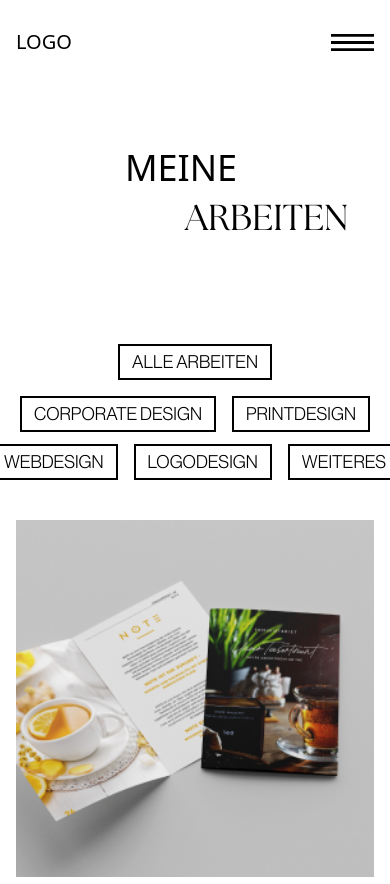
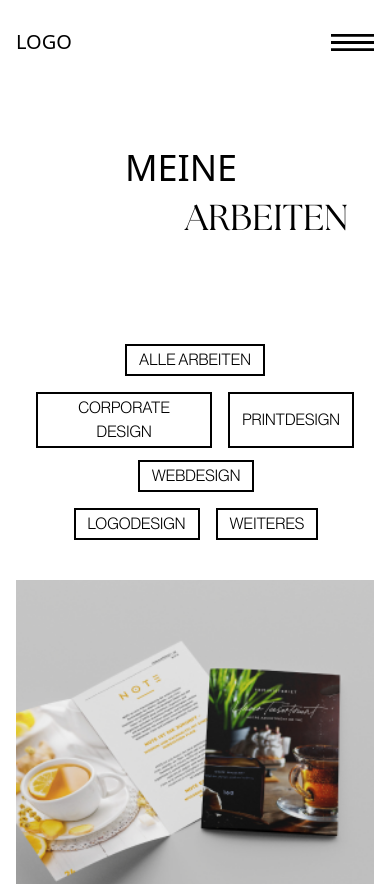
Before and after one commit to tarifalhasan/navcon-ai, a React (Vite) app: page /arbeiten in a window 390 px wide. Shown: the top 884 px of the page. Built offline with nearby package versions, Linux system fonts and the light colour scheme.

Commit message:
responsive check

```diff
--- a/src/index.css
+++ b/src/index.css
@@ -37,7 +37,7 @@
 
 @layer components {
   .btn-primary {
-    @apply text-lg font-neueLight font-medium text-black border-2 border-black px-3 py-0.5;
+    @apply text-base font-neueLight font-medium text-black border-2 border-black px-3 py-0.5;
   }
   .active {
     @apply border-b-2;
--- a/src/pages/Arbeiten.jsx
+++ b/src/pages/Arbeiten.jsx
@@ -31,7 +31,7 @@ const Arbeiten = () => {
           ARBEITEN
         </h2>
       </div>
-      <div className=" py-10 space-y-3 ">
+      <div className=" px-5 py-10 space-y-3 ">
         <div className="tabs_btn flex-col lg:flex-row  flex justify-center gap-4  items-center">
           <button
             onClick={e => setCategory('allArbeiten')}
@@ -54,7 +54,7 @@ const Arbeiten = () => {
             </button>
           </div>
         </div>
-        <div className="tabs_btn px-40 flex justify-center gap-4  items-center">
+        <div className="tabs_btn px-40 flex flex-col lg:flex-row lg:justify-center gap-4  items-center">
           <button
             onClick={e => setCategory('webDesign')}
             className="btn-primary"
```
